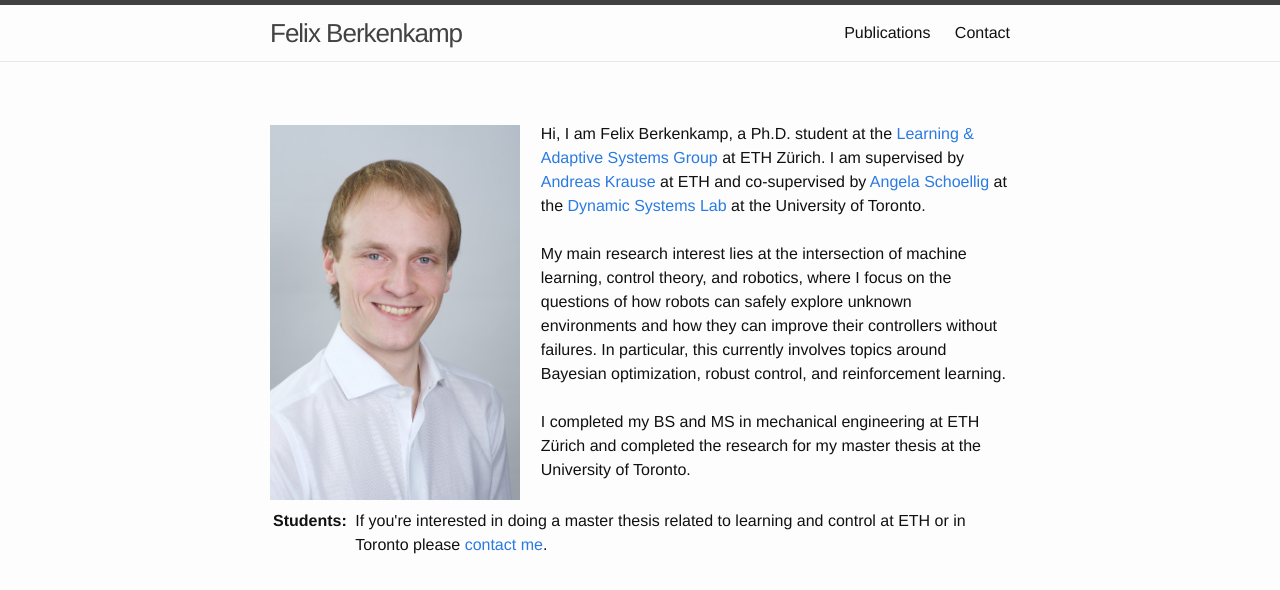
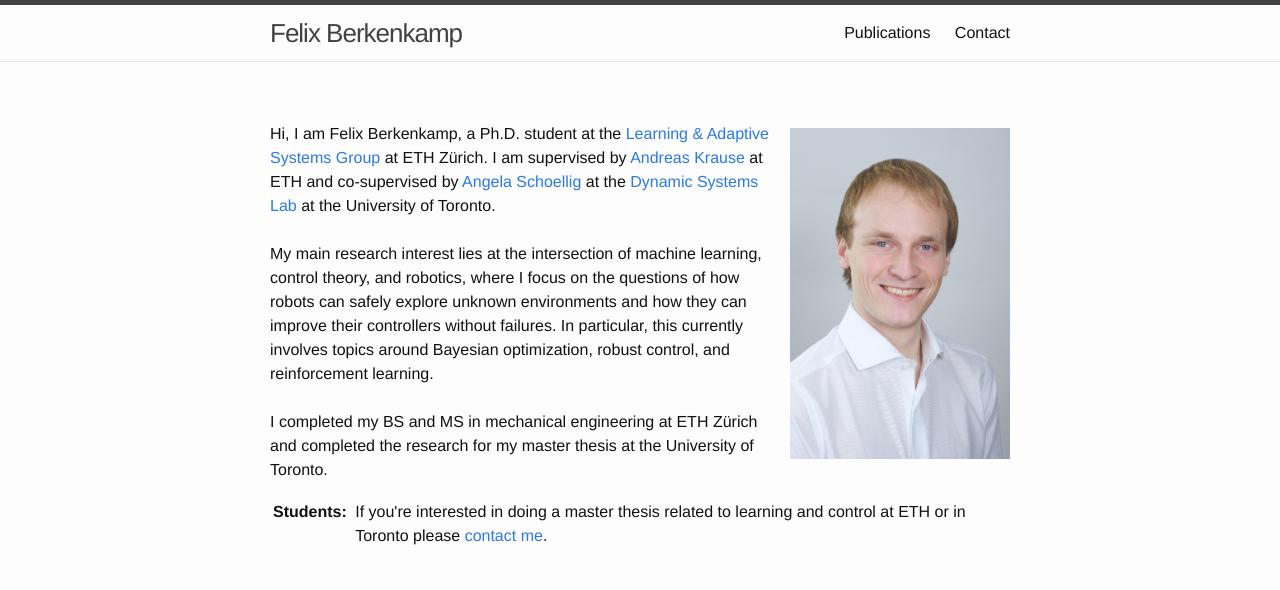
Before and after one commit to befelix/befelix.github.io, a Jekyll site: the page built from _pages/index.html, in a window 1280 px wide. Shown: the top 590 px of the page. Built offline with Jekyll 4.4.1, drawn with Linux system fonts in a browser that asks for light colours; nearby versions of some CDN libraries; some of the changed text lies outside the part shown.

Commit message:
Fix formatting of landing page on mobile

```diff
--- a/_pages/index.html
+++ b/_pages/index.html
@@ -8,47 +8,44 @@ js:
 css:
   - about
 ---
+
 <div class="about">
 
-  <div style="float:left;">
-      <img class="portrait" src="{{ site.baseurl }}/assets/img/portrait.jpg" alt="Felix Berkenkamp">
-  </div>
+  <img class="portrait" src="{{ site.baseurl }}/assets/img/portrait.jpg" alt="Felix Berkenkamp"/>
 
-  <div>
+  <p>
     Hi, I am Felix Berkenkamp, a Ph.D. student at the <a href="http://las.ethz.ch" target="_blank">Learning &amp; Adaptive Systems Group</a> at ETH Zürich.
     I am supervised by <a href="http://las.ethz.ch/krausea.html" target="_blank">Andreas Krause</a> at ETH and co-supervised by <a href="http://www.dynsyslab.org/prof-angela-schoellig/" target="_blank">Angela Schoellig</a> at the <a href="http://www.dynsyslab.org" target="_blank">Dynamic Systems Lab</a> at the University of Toronto.
     <br><br>
 
-    My main research interest lies at the intersection of machine learning, control theory, and robotics, where I focus on the questions of how robots can safely explore unknown environments and how they can improve their controllers without failures.
-            In particular, this currently involves topics around Bayesian optimization, robust control, and reinforcement learning.
+    My main research interest lies at the intersection of machine learning, control theory, and robotics, where I focus on the questions of how robots can safely explore unknown environments and how they can improve their controllers without failures. In particular, this currently involves topics around Bayesian optimization, robust control, and reinforcement learning.
 
     <br><br>
     I completed my BS and MS in mechanical engineering at ETH Zürich and completed the research for my master thesis at the University of Toronto.
 
-    <br><br>
+    <br>
     <table>
     <tr>
       <td> <b>Students:&nbsp;</b> </td>
       <td>If you're interested in doing a master thesis related to learning and control at ETH or in Toronto please <a href="{{ site.baseurl }}/contact">contact me</a>.</td>
     </tr>
     </table>
-  </div>
-
+  </p>
 </div>
 
 
 <div class="news">
-    <h2>Recent news:</h2>
+  <h3>Research videos:</h3>
 
-    <div class="newsdate">04.09.2015</div>
   <div class="newsitem">
-        New video for the IROS/ICRA papers "<a href="http://arxiv.org/abs/1509.01066" target="_blank">Safe Controller Optimization for Quadrotors with Gaussian Processes</a>".
+    <p>Safe parameter optimization: ICRA paper "<a href="{{ site.baseurl }}/publications#Berkenkamp2016SafeOpt" target="_blank">Safe Controller Optimization for Quadrotors with Gaussian Processes</a>".</p>
+
     <div class="youtube" id="GiqNQdzc5TI" style="width:560px; height:315px;"></div>
   </div>
 
-    <div class="newsdate">01.12.2014</div>
   <div class="newsitem">
-        New video for the ECC paper "<a href="publications/2015/ecc/berkenkamp-ecc15.pdf" target="_blank">Safe and robust learning control with Gaussian processes</a>"
+    <p>Robust learning control: ECC paper "<a href="{{ site.baseurl }}/publications#Berkenkamp2015Robust" target="_blank">Safe and robust learning control with Gaussian processes</a>"</p>
+
     <div class="youtube" id="YqhLnCm0KXY" style="width:560px; height:315px;"></div>
   </div>
 </div>
--- a/css/about.css
+++ b/css/about.css
@@ -1,15 +1,12 @@
 
 /* About */
 .portrait {
-    width: 250px;
-    margin-right: 1.3em;
-    margin-top: 0.2em;
-    margin-bottom: 0.2em;
-}
-
-.about {
-    float: left;
-    margin-bottom: 1.5em;
+  float: right;
+  width: 220px;
+  max-width: 50%;
+  margin-left: 1em;
+  margin-top: 0.4em;
+  margin-bottom: 0.2em;
 }
 
 .about td {
@@ -17,21 +14,22 @@
 }
 
 .news{
-    /*width: 100%;*/
     clear: both;
+    margin-top: 2em;
 }
 
-.news .newsdate {
-    margin-left: 2.5%;
-    font-size: 1.25em;
-    font-weight: 600;
-    margin-bottom: 0.5em;
+.newsitem {
+  margin-left: 2.5%;
+  margin-bottom: 3em;
 }
 
-.news .newsitem {
-    /*width: 95%;*/
-    margin-left: 5%;
-    margin-bottom: 1.5em;
+/*Don't indent bib on phone */
+@media screen and (max-width: 700px) {
+  .newsitem { margin-left: 0; }
+}
+
+.newsitem p {
+  margin-bottom: 1em;
 }
 
 
```
Lines whose indentation alone changed are shown as unchanged.
